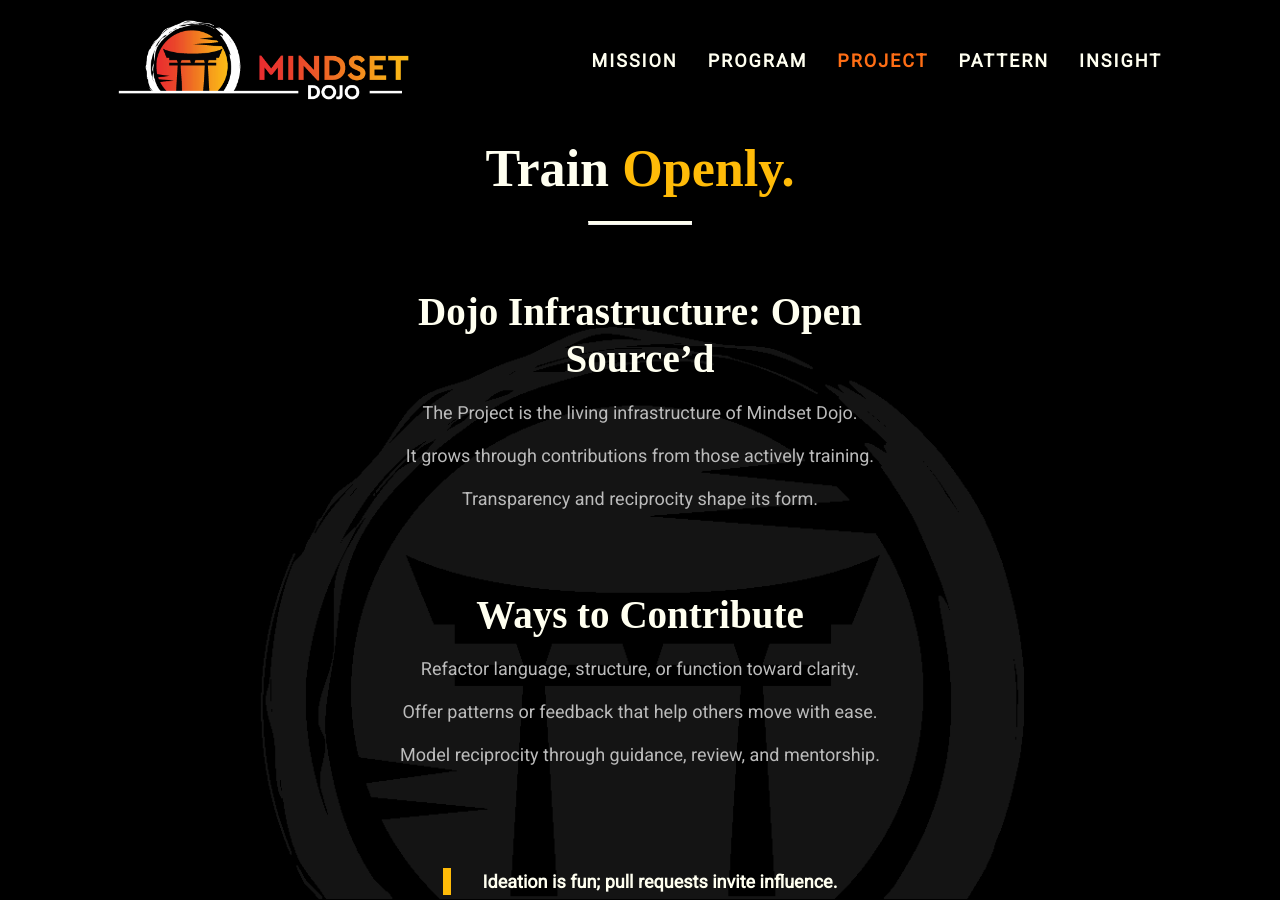
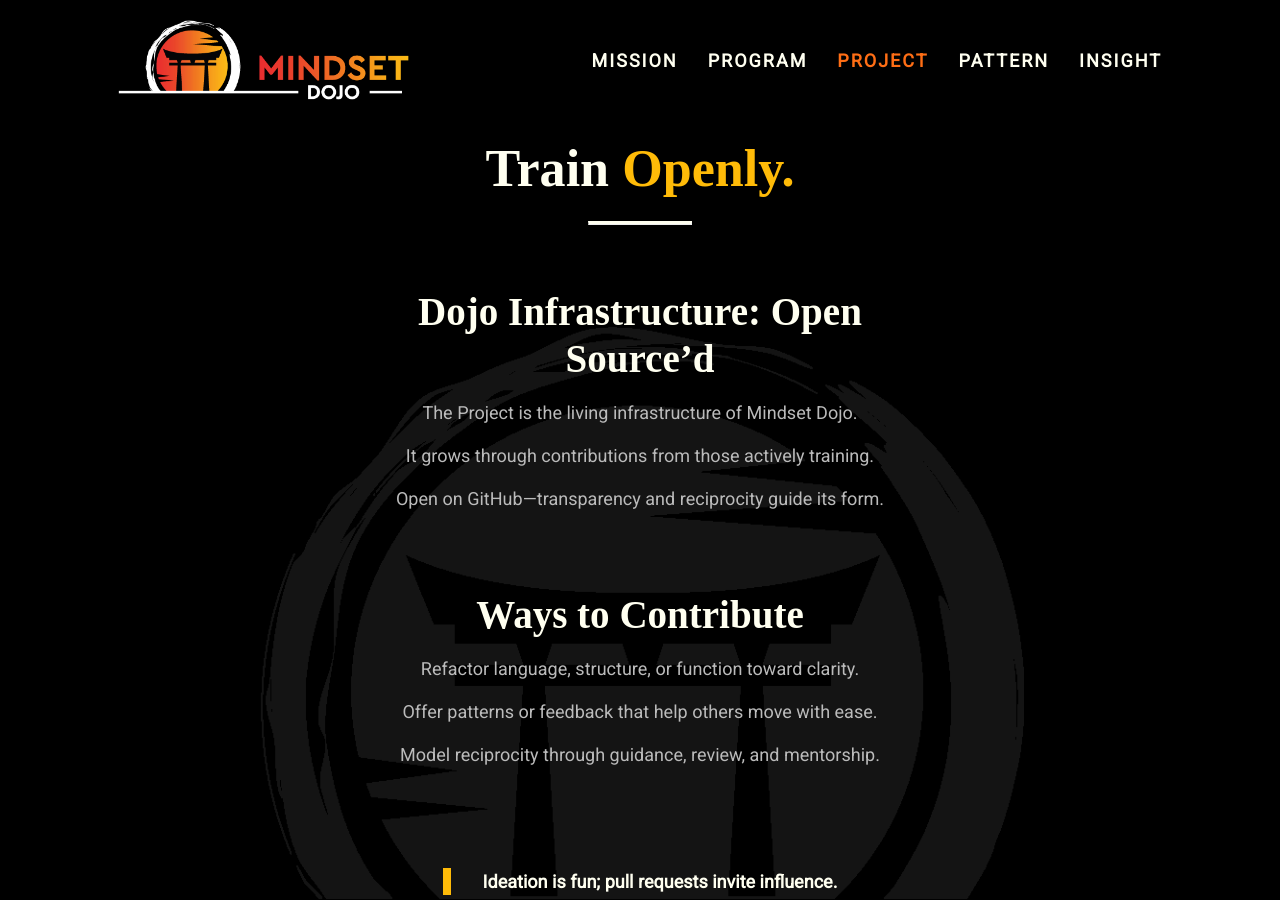
Before and after one commit to mindset-dojo/mindset-dojo.github.io, a Jekyll site: the page built from project.md, in a window 1280 px wide and 900 px high. Built offline with Jekyll 4.4.1, drawn with Linux system fonts in a browser that asks for light colours; some web fonts are replaced.

Commit message:
feat: Streamline Project page

```diff
--- a/_data/project.yaml
+++ b/_data/project.yaml
@@ -9,7 +9,7 @@ sections:
       items:
         - "The Project is the living infrastructure of Mindset Dojo."
         - "It grows through contributions from those actively training."
-        - "Transparency and reciprocity shape its form."
+        - "Open on GitHub—transparency and reciprocity guide its form."
   - type: text
     data:
       label: "Ways to Contribute"
```
